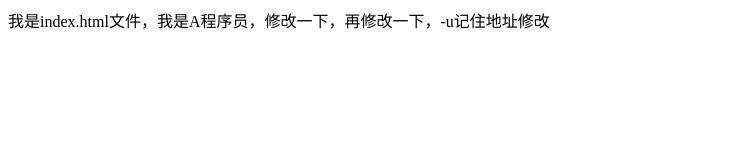
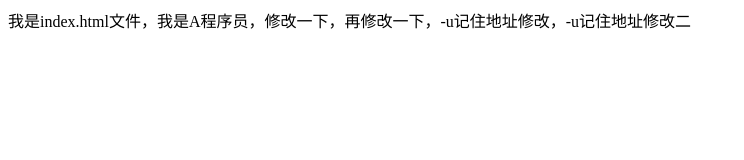
Before and after one commit to zhao-lay/git-demo, a plain HTML site: page index.html in a window 1280 px wide. Shown: the whole page, without its empty margins (0-744 px from the left). Drawn offline with Linux system fonts and the light colour scheme.

Commit message:
A第六次修改

```diff
--- a/index.html
+++ b/index.html
@@ -4,6 +4,6 @@
 	<title></title>
 </head>
 <body>
-	我是index.html文件，我是A程序员，修改一下，再修改一下，-u记住地址修改
+	我是index.html文件，我是A程序员，修改一下，再修改一下，-u记住地址修改，-u记住地址修改二
 </body>
 </html>
```
